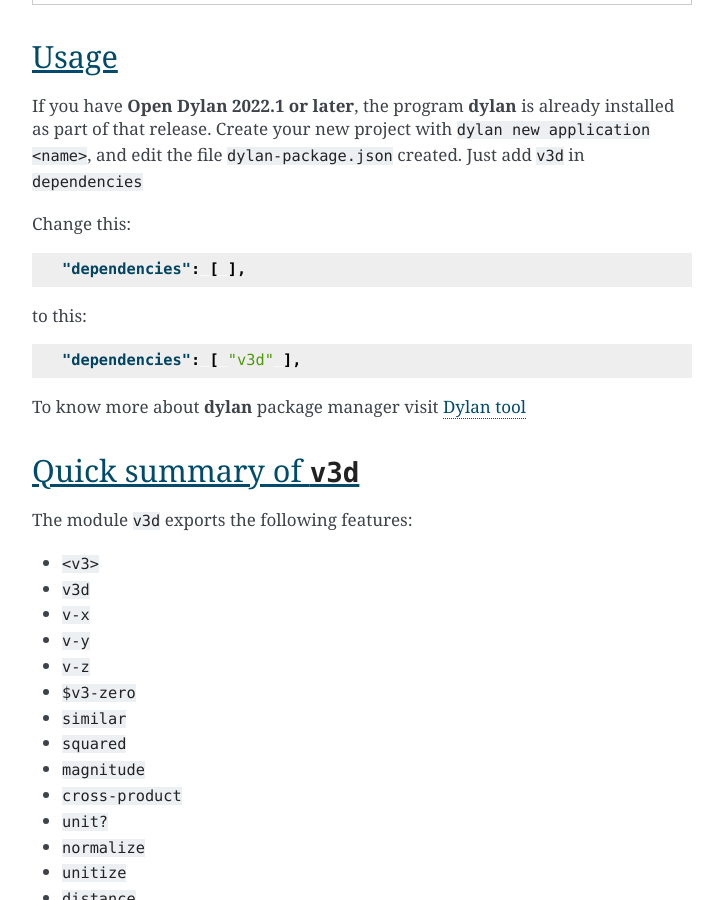
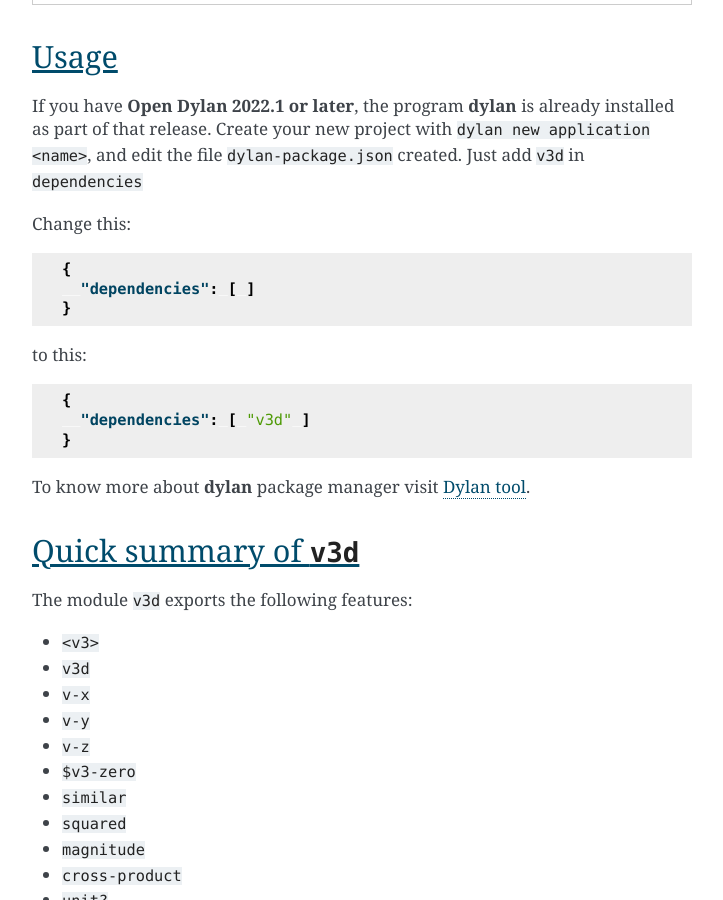
Before and after one commit to fraya/v3d, a Sphinx documentation site: the page built from documentation/source/index.rst, in a window 1280 px wide and 900 px high, scrolled down 488 px. Shown: the whole window, without its empty margins (388-1111 px from the left). Built offline with Sphinx 7.4.7, drawn with Linux system fonts in a browser that asks for light colours.

Commit message:
Fix json code blocks
I got this warning for both blocks:

`index.rst:27: WARNING: Could not lex literal_block as "JSON". Highlighting
skipped.`

The new json isn't ideal because it makes it look like the "dependencies"
setting is the only item in the entire config, but I couldn't find a better
way. I tried to include `...` in the example but that causes errors also.

```diff
--- a/documentation/source/index.rst
+++ b/documentation/source/index.rst
@@ -26,16 +26,20 @@ Change this:
 
 .. code-block:: JSON
 
-    "dependencies": [ ],
+   {
+     "dependencies": [ ]
+   }
 
 to this:
 
 .. code-block:: JSON
 
-    "dependencies": [ "v3d" ],
+   {
+     "dependencies": [ "v3d" ]
+   }
 
 To know more about :program:`dylan` package manager visit
-`Dylan tool <https://opendylan.org/documentation/dylan-tool/>`_
+`Dylan tool <https://opendylan.org/documentation/dylan-tool/>`_.
 
 Quick summary of ``v3d``
 ========================
```
